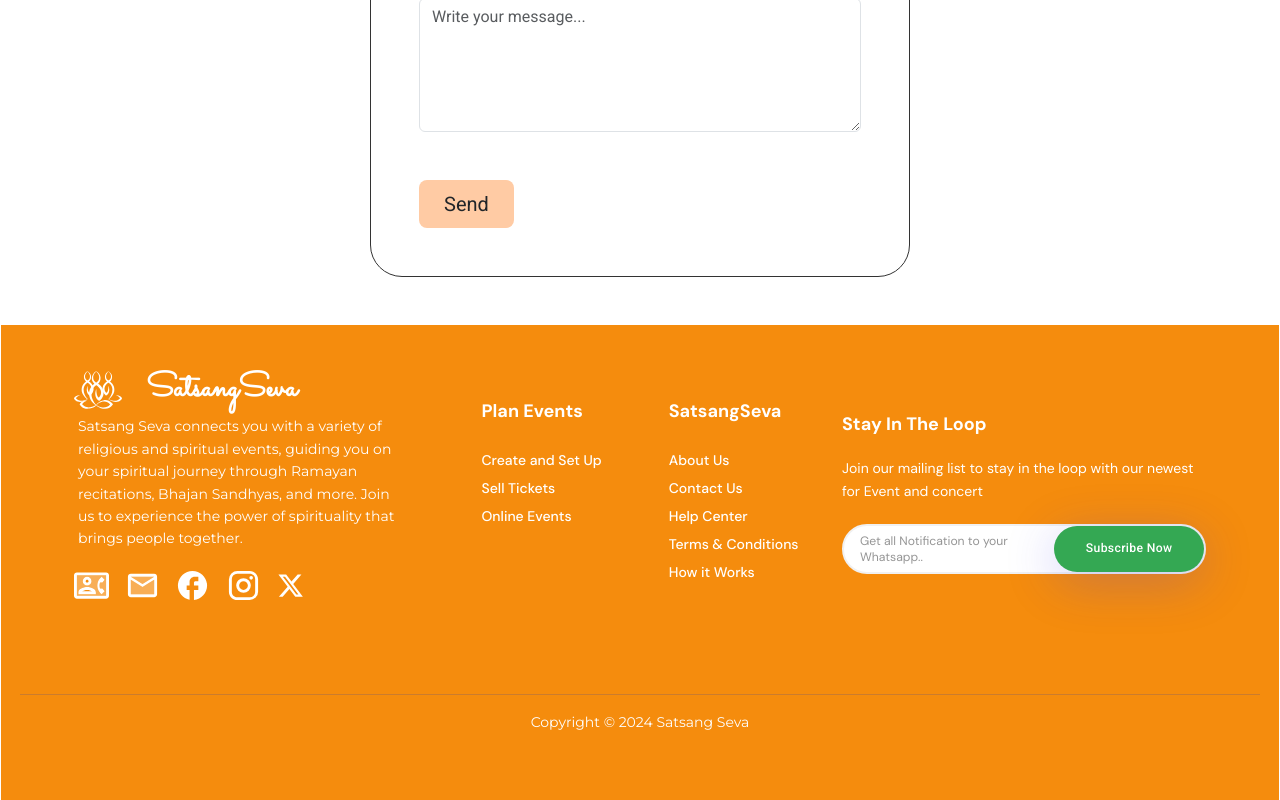
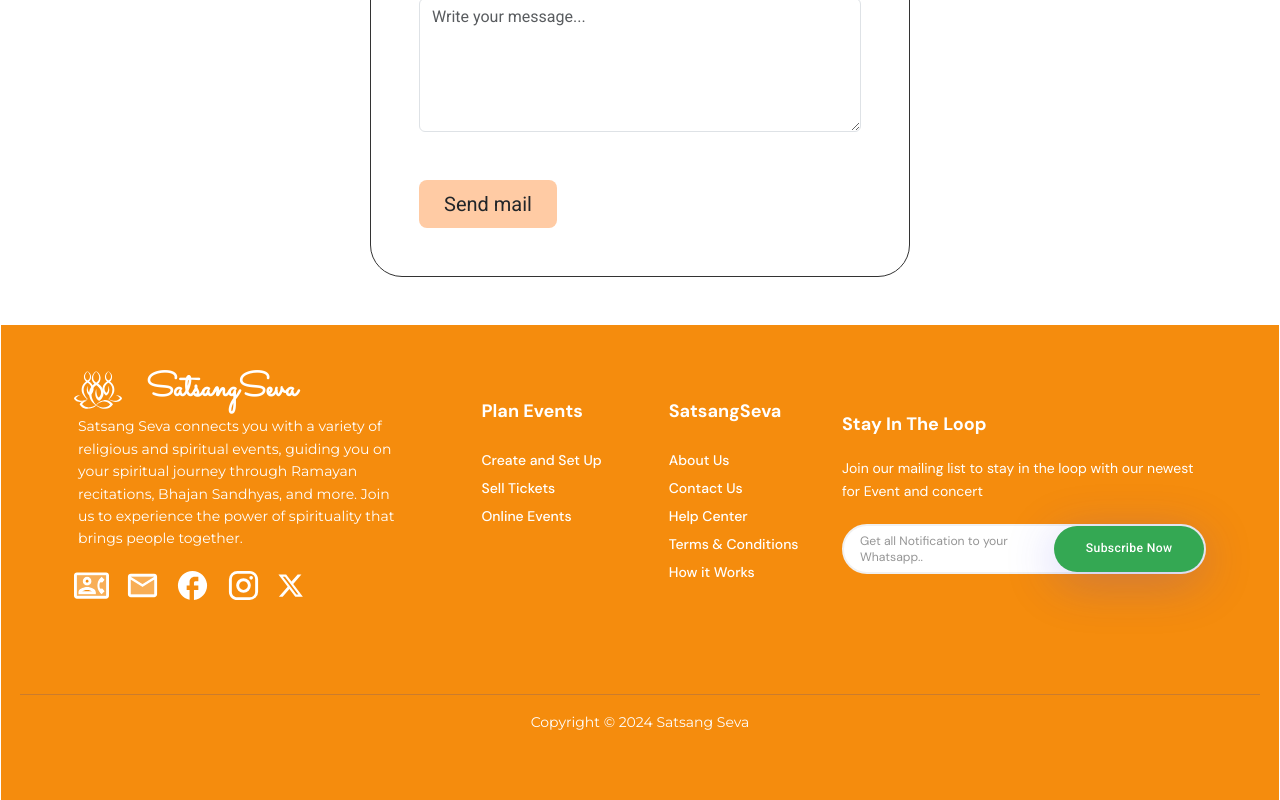
Before and after one commit to CsDeveloperLead/SatsangSeva_Frontend, a React (Create React App) app: page /contactus in a window 1280 px wide. Shown: the part 942-1742 px from the top of the page. Built offline with nearby package versions, Linux system fonts and the light colour scheme; no server answers.

Commit message:
navbar chnged

```diff
--- a/src/pages/ContactUs.js
+++ b/src/pages/ContactUs.js
@@ -128,7 +128,7 @@ function ContactUs() {
                             <label htmlFor="msg">Message</label>
                             <textarea placeholder='Write your message...' className="form-control" id="msg" name="message" rows="5" value={formData.msg} maxLength={1000} onChange={handleChange}></textarea>
                         </div>
-                        <button type='submit' onClick={handleSubmit} className="btn px-4 btn-lg" style={{ backgroundColor: "#FFCBA4" }}>Send</button>
+                        <button type='submit' onClick={handleSubmit} className="btn px-4 btn-lg" style={{ backgroundColor: "#FFCBA4" }}>Send mail</button>
                     </div>
                 </div>
             </section>
```
